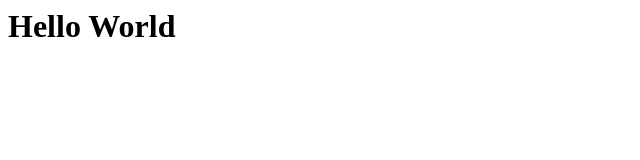
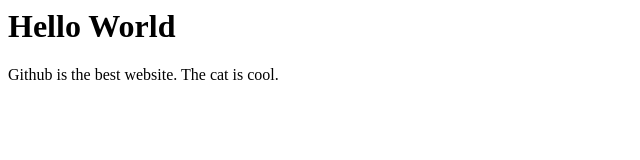
Before and after one commit to oskarszalitis/hello_world, a plain HTML site: page index.html in a window 1280 px wide. Shown: the whole page, without its empty margins (0-640 px from the left). Drawn offline with Linux system fonts and the light colour scheme.

Commit message:
Update index.html

```diff
--- a/index.html
+++ b/index.html
@@ -1 +1,3 @@
 <h1>Hello World</h1>
+<p>Github is the best website.
+The cat is cool.</p>
```
